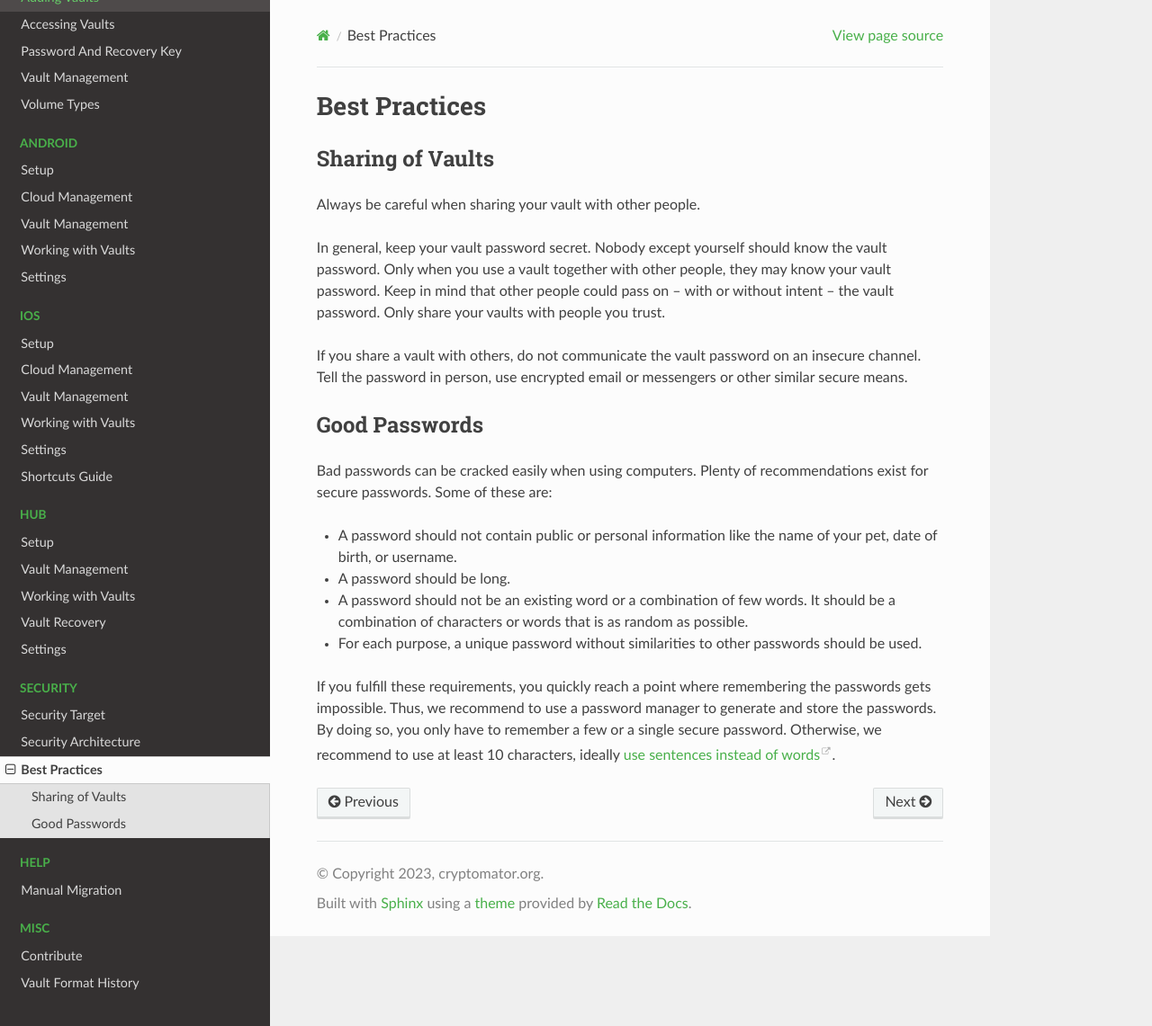
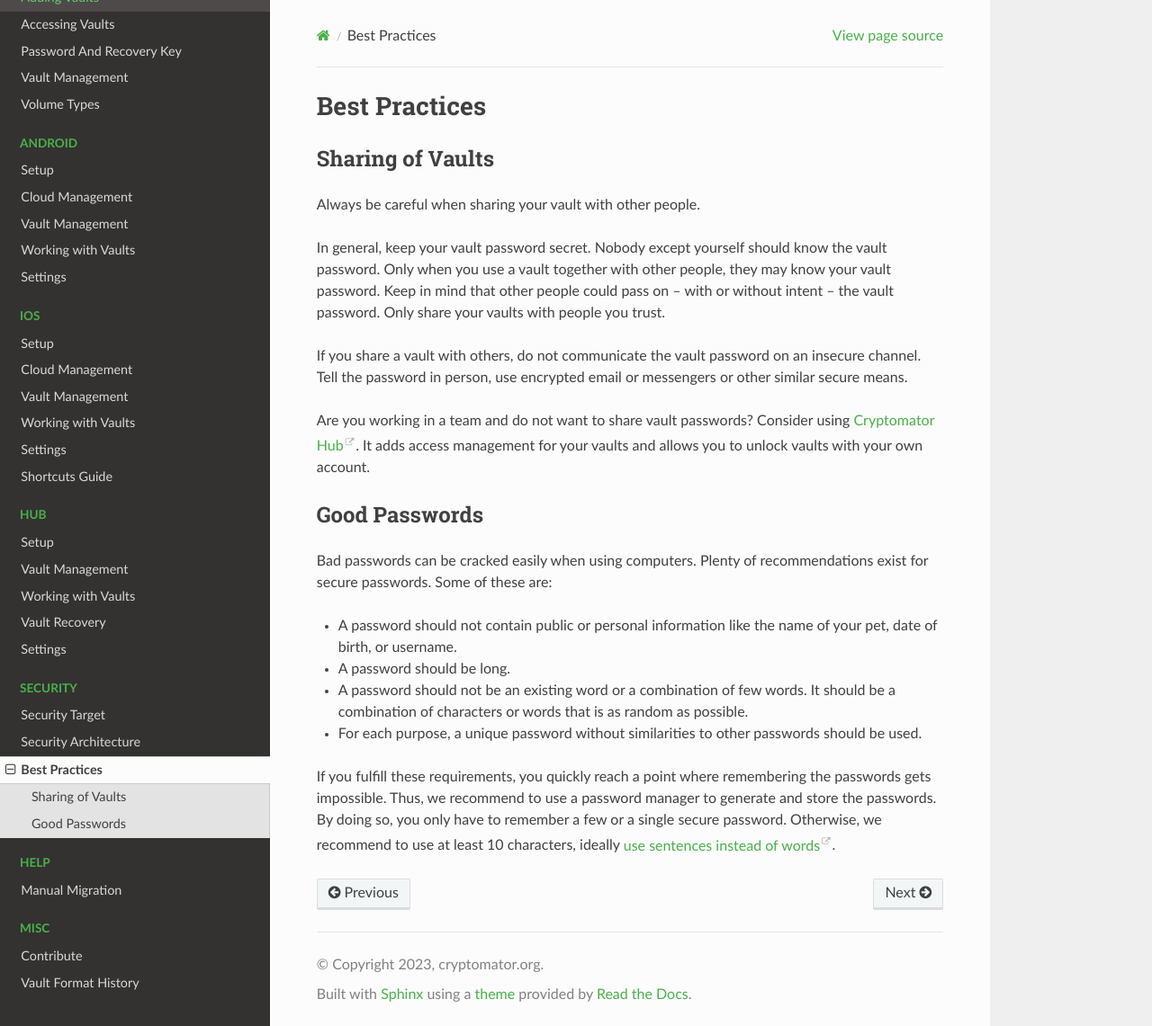
Before and after one commit to cryptomator/docs, a Sphinx documentation site: the page built from source/security/best-practices.rst, in a window 1280 px wide and 1141 px high. Shown: the whole window at 90% size. Built offline with Sphinx 7.4.7 and the Read the Docs theme 2.0.0, drawn with Linux system fonts in a browser that asks for light colours.

Commit message:
added cryptomator hub to best practices for sharing vaults

```diff
--- a/source/security/best-practices.rst
+++ b/source/security/best-practices.rst
@@ -16,6 +16,10 @@ Only share your vaults with people you trust.
 
 If you share a vault with others, do not communicate the vault password on an insecure channel.
 Tell the password in person, use encrypted email or messengers or other similar secure means.
+
+Are you working in a team and do not want to share vault passwords?
+Consider using `Cryptomator Hub <https://cryptomator.org/hub/>`_.
+It adds access management for your vaults and allows you to unlock vaults with your own account.
 
 
 .. _security/best-practices/good-passwords:
```
